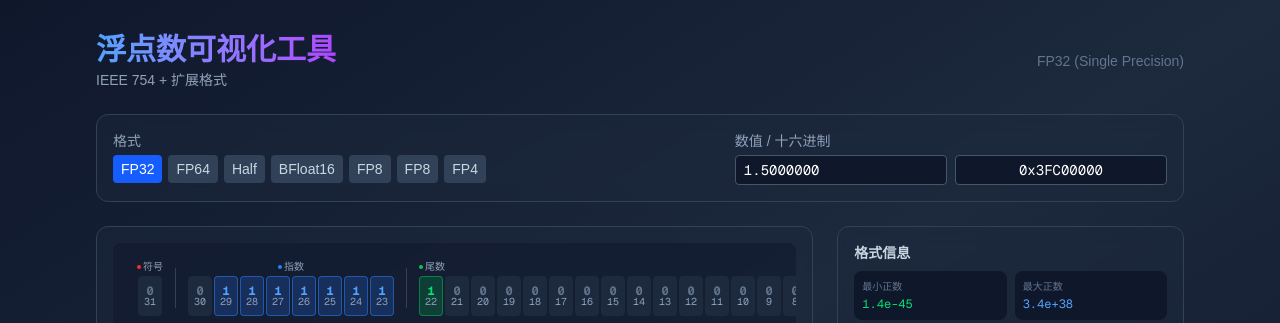
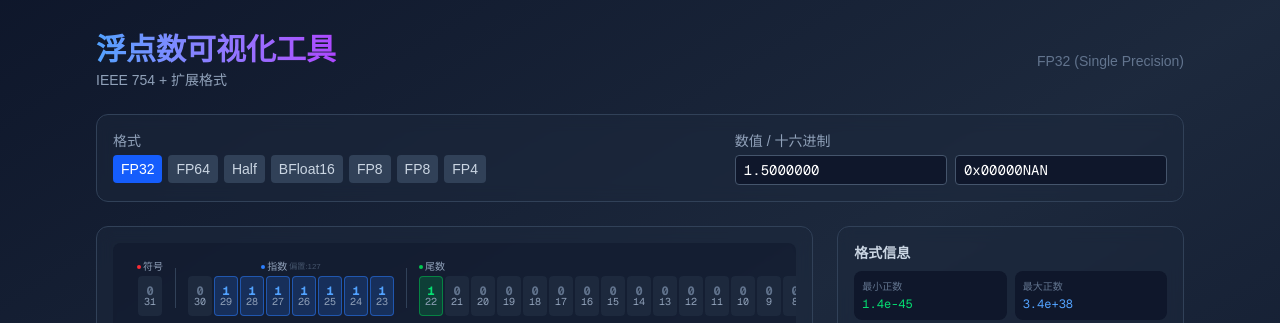
Before and after one commit to panmcai/FloatTools, a Next.js app: page /FloatVisualizer/ in a window 1280 px wide. Shown: the top 323 px of the page. Built offline with nearby package versions, Linux system fonts and the light colour scheme.

Commit message:
Refactor hex input handling and representation

```diff
--- a/src/app/page.tsx
+++ b/src/app/page.tsx
@@ -12,7 +12,66 @@ export default function FloatToyPage() {
   const [mantissa, setMantissa] = useState('');
   const [parsed, setParsed] = useState<any>(null);
 
+  // 输入框状态
+  const [decimalInput, setDecimalInput] = useState('1.5');
+  const [hexInput, setHexInput] = useState('');
+
   const currentFormat = FLOAT_FORMATS[format];
+
+  // 获取数值的十六进制表示
+  const getHexRepresentation = (): string => {
+    const decimalValue = parseInt(bits, 2);
+    if (currentFormat.bits === 32) {
+      return '0x' + decimalValue.toString(16).padStart(8, '0').toUpperCase();
+    } else if (currentFormat.bits === 64) {
+      const highBits = parseInt(bits.substring(0, 32), 2);
+      const lowBits = parseInt(bits.substring(32), 2);
+      return '0x' + highBits.toString(16).padStart(8, '0').toUpperCase() +
+             lowBits.toString(16).padStart(8, '0').toUpperCase();
+    } else {
+      const hexDigits = Math.ceil(currentFormat.bits / 4);
+      return '0x' + decimalValue.toString(16).padStart(hexDigits, '0').toUpperCase();
+    }
+  };
+
+  // 从十六进制转换为浮点数
+  const handleHexChange = (hexStr: string) => {
+    setHexInput(hexStr);
+    const trimmed = hexStr.trim();
+
+    if (trimmed === '') {
+      setValue(0);
+      return;
+    }
+
+    try {
+      const cleanHex = trimmed.replace(/^0x/i, '');
+      if (/^[0-9A-Fa-f]+$/.test(cleanHex)) {
+        let binaryStr = '';
+        let decimalValue = parseInt(cleanHex, 16);
+
+        if (currentFormat.bits === 32) {
+          binaryStr = decimalValue.toString(2).padStart(32, '0');
+        } else if (currentFormat.bits === 64) {
+          binaryStr = decimalValue.toString(2).padStart(64, '0');
+        } else {
+          const hexDigits = Math.ceil(currentFormat.bits / 4);
+          decimalValue = parseInt(cleanHex.substring(0, hexDigits), 16);
+          binaryStr = decimalValue.toString(2).padStart(currentFormat.bits, '0');
+        }
+
+        if (binaryStr.length > 0) {
+          const newSign = binaryStr.substring(0, currentFormat.signBits);
+          const newExp = binaryStr.substring(currentFormat.signBits, currentFormat.signBits + currentFormat.exponentBits);
+          const newMantissa = binaryStr.substring(currentFormat.signBits + currentFormat.exponentBits);
+          const newValue = buildFloatFromBits(newSign, newExp, newMantissa, currentFormat);
+          setValue(newValue);
+        }
+      }
+    } catch (e) {
+      // 无效的十六进制输入，忽略
+    }
+  };
 
   // 更新位表示
   useEffect(() => {
@@ -22,17 +81,43 @@ export default function FloatToyPage() {
     setMantissa(result.mantissa);
     setBits(result.bits);
     setParsed(result);
+    // 更新十六进制输入框
+    setHexInput(getHexRepresentation());
+    // 只有当不是用户输入时才更新decimalInput（避免循环更新）
+    if (!isNaN(value)) {
+      setDecimalInput(formatValue(value));
+    }
   }, [value, currentFormat]);
 
   // 处理数值输入
   const handleValueChange = (newValue: string) => {
+    setDecimalInput(newValue);
+
+    const trimmed = newValue.trim().toLowerCase();
+
+    // 处理特殊值
+    if (trimmed === 'inf' || trimmed === '+inf') {
+      setValue(Infinity);
+      return;
+    }
+    if (trimmed === '-inf') {
+      setValue(-Infinity);
+      return;
+    }
+    if (trimmed === 'nan') {
+      setValue(NaN);
+      return;
+    }
+
+    // 处理空字符串
+    if (trimmed === '') {
+      setValue(0);
+      return;
+    }
+
     const num = parseFloat(newValue);
-    if (!isNaN(num) && isFinite(num)) {
+    if (!isNaN(num)) {
       setValue(num);
-    } else if (newValue === 'inf' || newValue === '+inf' || newValue === '-inf') {
-      setValue(newValue === '-inf' ? -Infinity : Infinity);
-    } else if (newValue === 'nan') {
-      setValue(NaN);
     }
   };
 
@@ -62,22 +147,6 @@ export default function FloatToyPage() {
       return val.toExponential(4);
     }
     return val.toPrecision(8);
-  };
-
-  // 获取数值的十六进制表示
-  const getHexRepresentation = (): string => {
-    const decimalValue = parseInt(bits, 2);
-    if (currentFormat.bits === 32) {
-      return '0x' + decimalValue.toString(16).padStart(8, '0').toUpperCase();
-    } else if (currentFormat.bits === 64) {
-      const highBits = parseInt(bits.substring(0, 32), 2);
-      const lowBits = parseInt(bits.substring(32), 2);
-      return '0x' + highBits.toString(16).padStart(8, '0').toUpperCase() +
-             lowBits.toString(16).padStart(8, '0').toUpperCase();
-    } else {
-      const hexDigits = Math.ceil(currentFormat.bits / 4);
-      return '0x' + decimalValue.toString(16).padStart(hexDigits, '0').toUpperCase();
-    }
   };
 
   const formatInfo = getFormatInfo(currentFormat);
@@ -139,14 +208,18 @@ export default function FloatToyPage() {
               <div className="grid grid-cols-2 gap-2">
                 <input
                   type="text"
-                  value={formatValue(value)}
+                  value={decimalInput}
                   onChange={(e) => handleValueChange(e.target.value)}
                   className="px-2 py-1 bg-slate-900 border border-slate-600 rounded text-xs md:text-sm font-mono focus:outline-none focus:border-blue-500"
                   placeholder="输入数值"
                 />
-                <div className="px-2 py-1 bg-slate-900 border border-slate-600 rounded text-xs md:text-sm font-mono text-center flex items-center justify-center">
-                  {getHexRepresentation()}
-                </div>
+                <input
+                  type="text"
+                  value={hexInput}
+                  onChange={(e) => handleHexChange(e.target.value)}
+                  className="px-2 py-1 bg-slate-900 border border-slate-600 rounded text-xs md:text-sm font-mono focus:outline-none focus:border-blue-500"
+                  placeholder="十六进制"
+                />
               </div>
             </div>
           </div>
@@ -193,6 +266,7 @@ export default function FloatToyPage() {
                   <div className="flex items-center gap-0.5">
                     <div className="w-1 h-1 rounded-full bg-blue-500"></div>
                     <span className="text-[10px] text-slate-400 font-medium">指数</span>
+                    <span className="text-[8px] text-slate-600">偏置:{currentFormat.exponentBias}</span>
                   </div>
                   <div className="flex gap-0.5">
                     {exponent.split('').map((bit, i) => (
```
